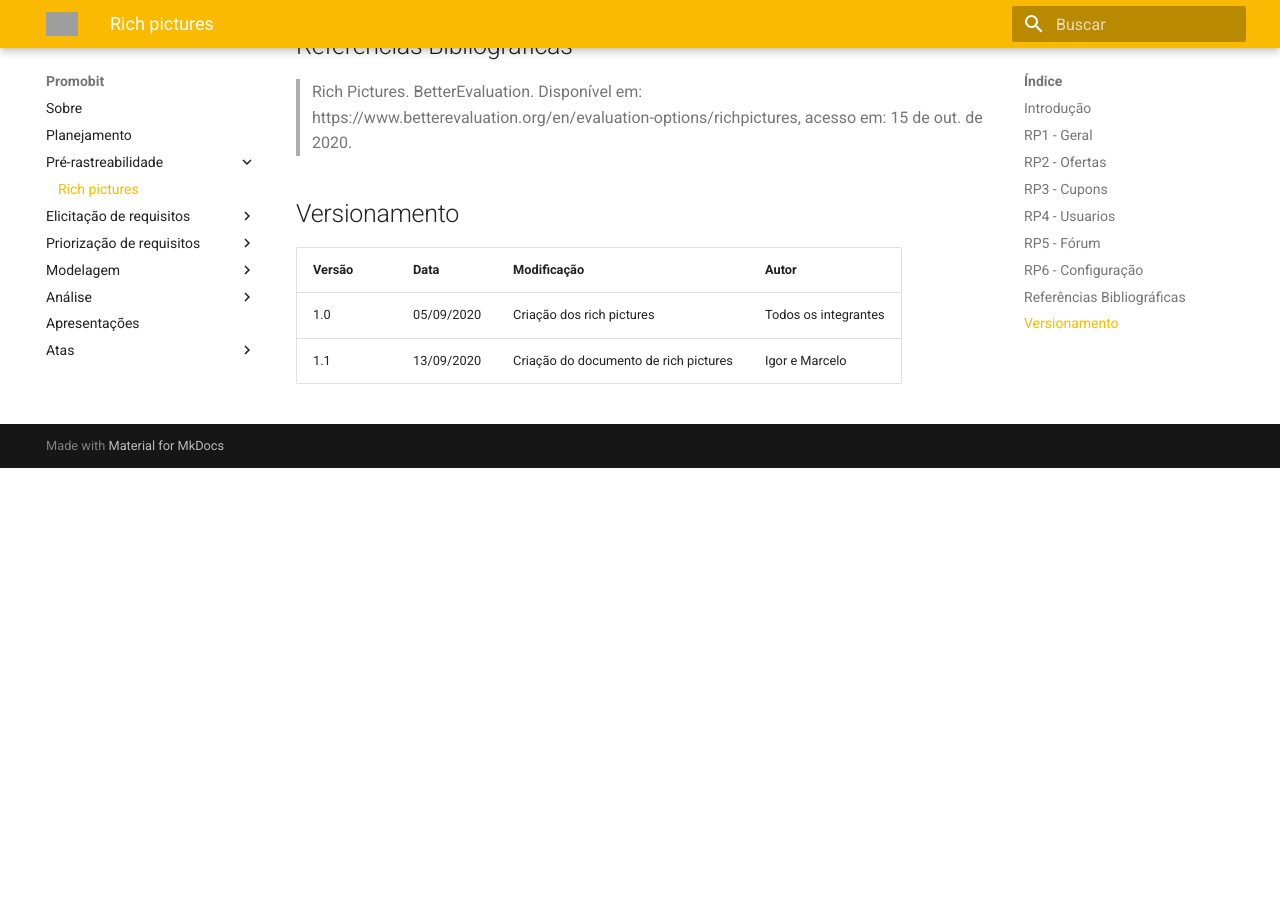
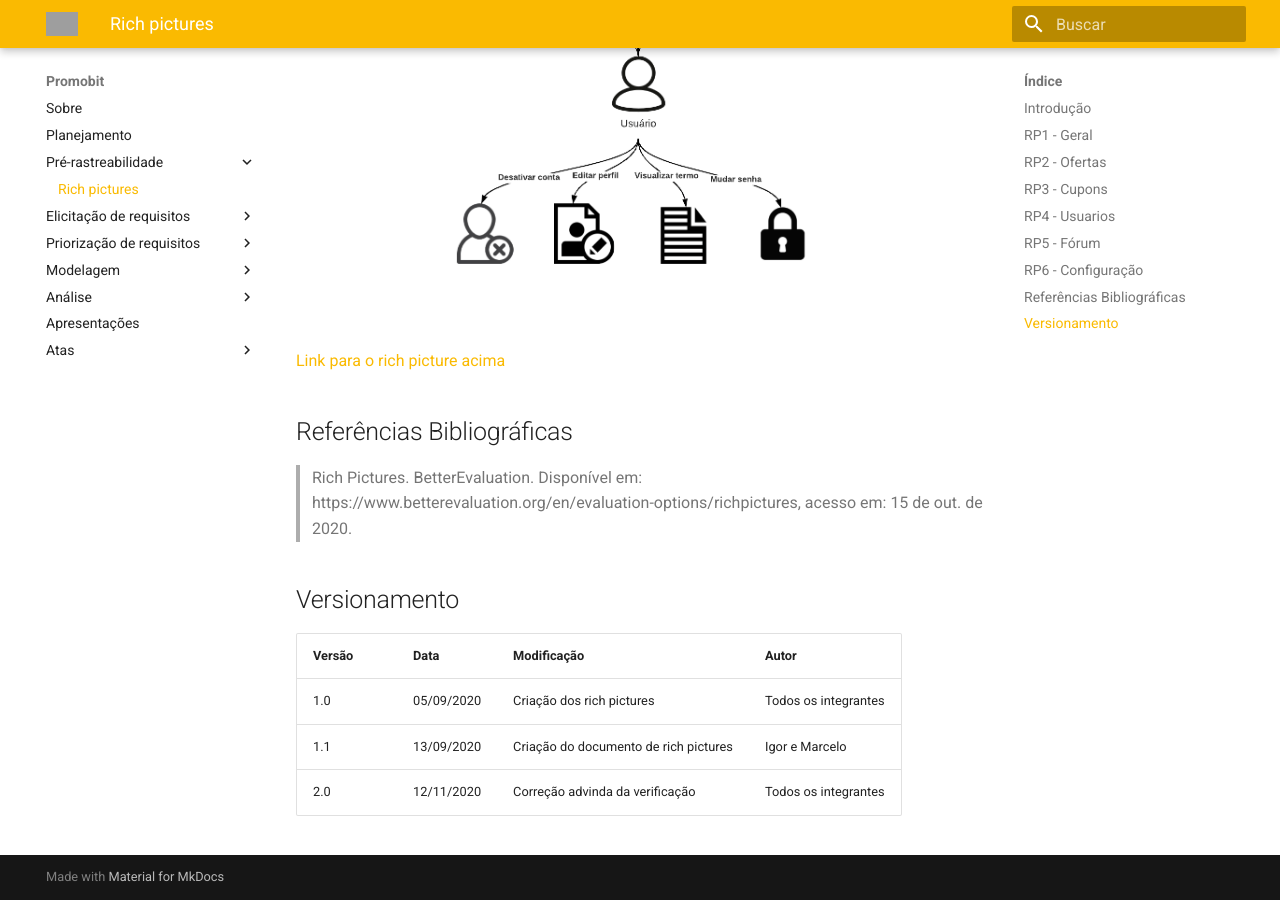
Before and after one commit to Joao-Pedro-Moura/2020.1-Promobit, an MkDocs documentation site: the page built from docs/pre_rastreabilidade/rich_pictures.md, in a window 1280 px wide and 900 px high, scrolled down 4400 px. Built offline with MkDocs 1.6.1 and Material for MkDocs 9.7.7, drawn with Linux system fonts in a browser that asks for light colours; old or Windows-style settings are respelled for this version of MkDocs; before the commit the page ends 4868 px from its top, so only the background shows below that; some of the changed text lies outside the part shown; grey boxes are pictures that could not be loaded.

Commit message:
Correção rich pictures advindas da verificação
Co-authored-by: thiagolopess <thiago.lopes.santos.tls@gmail.com>

```diff
--- a/docs/pre_rastreabilidade/rich_pictures.md
+++ b/docs/pre_rastreabilidade/rich_pictures.md
@@ -2,8 +2,8 @@
 
 ## Introdução
 
-<p align="justify">
-&nbsp;&nbsp;Rich picture é uma maneira de explorar, reconhecer e definir uma situação e expressá-la através de diagramas, para criar um modelo mental preliminar. Ajuda na discussão e a chegar em um entendimento amplo e compartilhado de uma situação.
+<p style="text-indent: 20px; text-align: justify">
+Rich picture é uma maneira de explorar, reconhecer e definir uma situação e expressá-la através de diagramas, para criar um modelo mental preliminar. Ajuda na discussão e a chegar em um entendimento amplo e compartilhado de uma situação.
 </p>
 
 ## RP1 - Geral
@@ -12,11 +12,15 @@
   <img width="600" src="../../assets/rich_picture/geral.png" />
 </div>
 
+<a target="_blank" href="https://drive.google.com/file/d/1zfjYcQOBwgqRw7ln8jZHDMXkOOegriYv/view?usp=sharing">Link para o rich picture acima</a>
+
 ## RP2 - Ofertas
 
 <div style="display: flex; justify-content: center">
   <img width="600" src="../../assets/rich_picture/ofertas.png" />
 </div>
+
+<a target="_blank" href="https://drive.google.com/file/d/13wXIxS2z4n8QMNHA5zib1RzPhzN_WgbS/view?usp=sharing">Link para o rich picture acima</a>
 
 ## RP3 - Cupons
 
@@ -24,11 +28,15 @@
   <img width="600" src="../../assets/rich_picture/cupons.png" />
 </div>
 
+<a target="_blank" href="https://drive.google.com/file/d/1GdCBUq4h6ulgJRup9kE5OdBlbhziEIt6/view?usp=sharing">Link para o rich picture acima</a>
+
 ## RP4 - Usuarios
 
 <div style="display: flex; justify-content: center">
   <img width="600" src="../../assets/rich_picture/usuarios.png" />
 </div>
+
+<a target="_blank" href="https://drive.google.com/file/d/1TZy2ZI6xHWvbFeMpt9pmCX7ho640qIhI/view?usp=sharing">Link para o rich picture acima</a>
 
 ## RP5 - Fórum
 
@@ -36,12 +44,15 @@
   <img width="600" src="../../assets/rich_picture/forum.png" />
 </div>
 
+<a target="_blank" href="https://drive.google.com/file/d/1ySQxujQCAv69xPTi31KL5ApF9yahiYD5/view?usp=sharing">Link para o rich picture acima</a>
+
 ## RP6 - Configuração
 
 <div style="display: flex; justify-content: center">
   <img width="600" src="../../assets/rich_picture/configuracoes.png" />
 </div>
-<br />
+
+<a target="_blank" href="https://drive.google.com/file/d/1MpUeRAq1LyaYXPyMPW9ZSoX3PmIe1KBL/view?usp=sharing">Link para o rich picture acima</a>
 
 ## Referências Bibliográficas
 
@@ -52,3 +63,4 @@
 |--|--|--|--|
 | 1.0 | 05/09/2020 | Criação dos rich pictures | Todos os integrantes |
 | 1.1 | 13/09/2020 | Criação do documento de rich pictures | Igor e Marcelo |
+| 2.0 | 12/11/2020 | Correção advinda da verificação | Todos os integrantes |
```
Also changed, not shown: docs/assets/rich_picture/ofertas.png.
